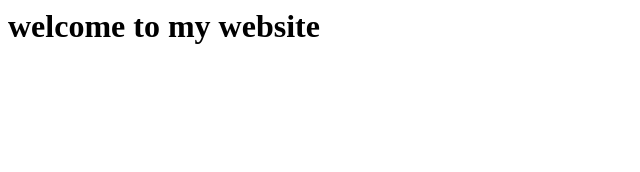
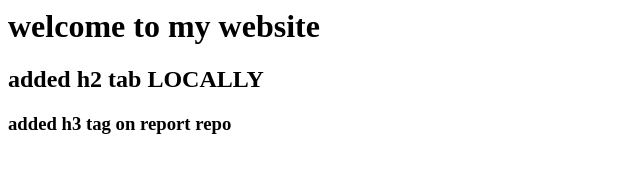
Before and after one commit to Manish44-Max/my-first-web, a plain HTML site: page index.html in a window 1280 px wide. Shown: the whole page, without its empty margins (0-640 px from the left). Drawn offline with Linux system fonts and the light colour scheme.

Commit message:
Update index.html

```diff
--- a/index.html
+++ b/index.html
@@ -6,5 +6,7 @@
   </head>
   <body>
   <h1>welcome to my website</h1>
+  <h2>added h2 tab LOCALLY</h2>
+  <h3>added h3 tag on report repo</h3>
 </body>
 </html>
```
